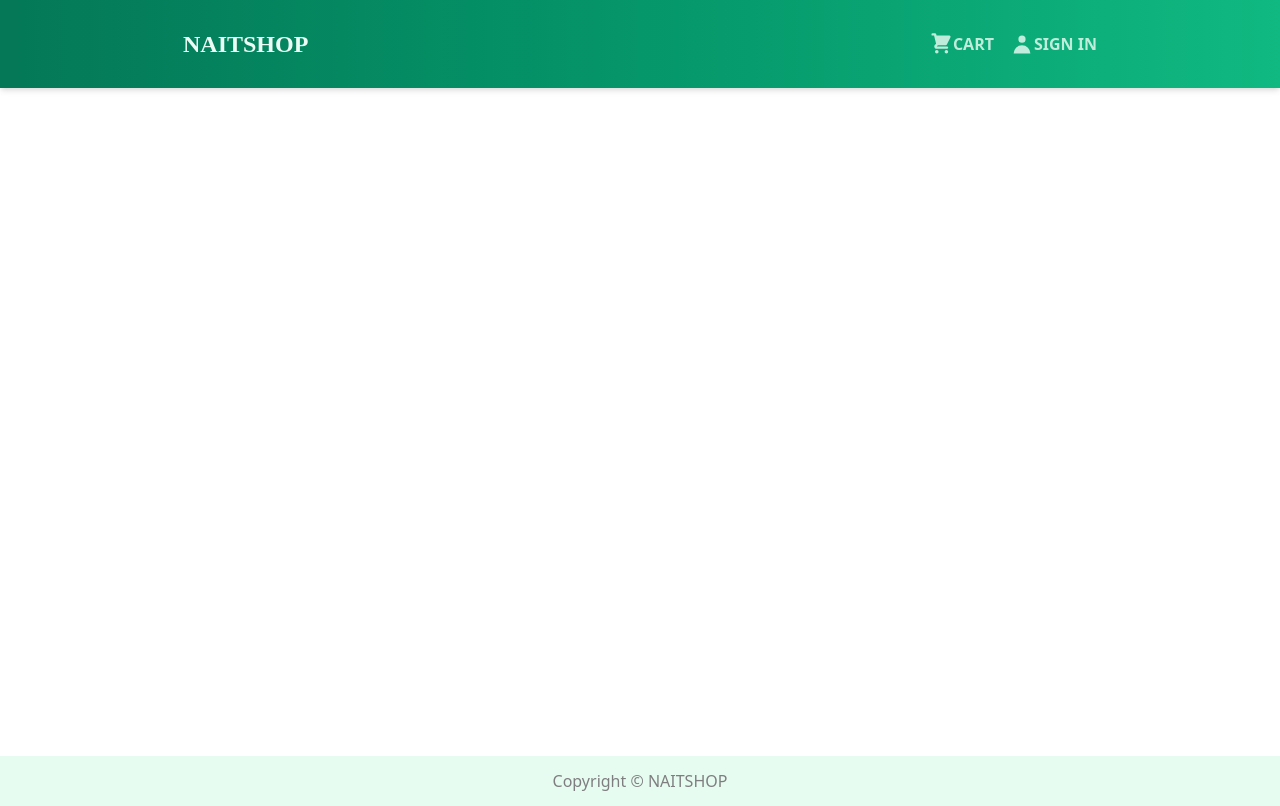
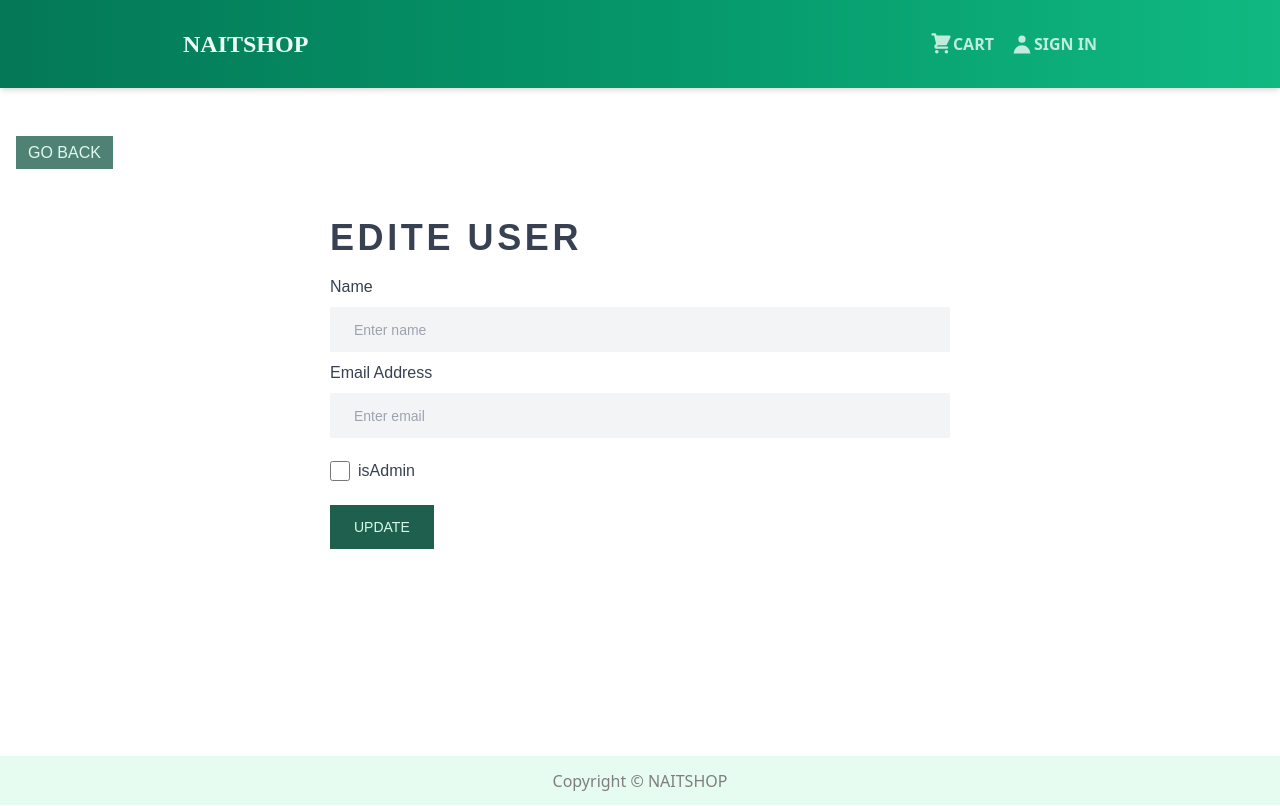
Before and after one commit to ATabdessamia/NAITSHOP, a React (Create React App) app in the folder frontend/: page /admin/user/1/edit in a window 1280 px wide. Built offline with nearby package versions, Linux system fonts and the light colour scheme.

Commit message:
adding admin dashboard

```diff
--- a/frontend/src/App.js
+++ b/frontend/src/App.js
@@ -14,6 +14,7 @@ import PaymentScreen from "./screens/PaymentScreen";
 import PlaceOrderScreen from "./screens/PlaceOrderScreen";
 import OrderScreen from "./screens/OrderScreen";
 import UserListScreen from "./screens/UserListScreen";
+import UserEditeScreen from "./screens/UserEditeScreen";
 
 const App = () => {
   return (
@@ -25,13 +26,14 @@ const App = () => {
           <Route path="/register" component={RegisterScreen} />
           <Route path="/profile" component={ProfileScreen} />
           <Route path="/admin/userList" component={UserListScreen} />
-          <Route path="/" component={HomeScreen} exact />
+          <Route path="/admin/user/:id/edit" component={UserEditeScreen} />
           <Route path="/product/:id" component={ProductScreen} />
           <Route path="/cart/:id?" component={CartScreen} />
           <Route path="/shipping" component={ShippingScreen} />
           <Route path="/payment" component={PaymentScreen} />
           <Route path="/placeorder" component={PlaceOrderScreen} />
           <Route path="/order/:id" component={OrderScreen} />
+          <Route path="/" component={HomeScreen} exact />
         </main>
         <Footer />
       </Router>
--- a/frontend/src/components/Footer.js
+++ b/frontend/src/components/Footer.js
@@ -2,7 +2,7 @@ import React from "react";
 
 const Footer = () => {
   return (
-    <footer className="border-t border border-green-100 bg-green-100 opacity-50">
+    <footer className="border-t border-green-100 bg-green-100 opacity-50">
       <div className="mx-auto w-3/4">
         <div className="grid grid-rows-1">
           <div className="grid grid-cols-1 text-center py-3">
--- /dev/null
+++ b/frontend/src/components/styledComponents/CheckedBox.js
@@ -0,0 +1,20 @@
+import React from "react";
+
+const CheckedBox = ({ value, onChange, checked }) => {
+  return (
+    <div className="my-2">
+      <label className="inline-flex items-center mt-3">
+        <input
+          type="checkbox"
+          className="h-5 w-5 focus:ring-blue-500 text-blue-600"
+          value={value}
+          onChange={onChange}
+          checked={checked}
+        />
+        <span className="ml-2 text-gray-700">isAdmin</span>
+      </label>
+    </div>
+  );
+};
+
+export default CheckedBox;
--- a/frontend/src/components/styledComponents/DialogBox.js
+++ b/frontend/src/components/styledComponents/DialogBox.js
@@ -1,14 +1,22 @@
 import React from "react";
 
-const DialogBox = () => {
+const DialogBox = ({ onClick, cancle }) => {
   return (
-    <div className="bg-red-400 w-96 absolute left-1/2 top-1/4 -translate-x-1/2  p-5 flex flex-col text-gray-100 z-50 shadow-lg rounded">
-      <span className="capitalize my-2 text-lg sm:text-3xl">are you sure?</span>
+    <div className="bg-red-400 w-4/6 sm:w-2/5 md:w-1/4 transform absolute left-1/2 top-1/4 -translate-x-1/2 p-5 flex flex-col text-gray-100 z-50 shadow-xl rounded">
+      <span className="capitalize my-2 text-lg sm:text-3xl md:text-xl lg:text-3xl">
+        are you sure?
+      </span>
       <span className="flex justify-between items-center my-2">
-        <button className="hover:bg-gray-100 bg-gray-50 p-2 md:p-1 lg:p-2 focus:outline-none focus:ring-2 focus:ring-inset focus:ring-gray-200 inline-block text-center transition-colors ease-in-out rounded text-gray-700">
+        <button
+          className="hover:bg-gray-100 bg-gray-50 p-2 md:p-1 lg:p-2 focus:outline-none focus:ring-2 focus:ring-inset focus:ring-gray-200 inline-block text-center transition-colors ease-in-out rounded text-gray-700 text-xs sm:text-sm md:text-base"
+          onClick={cancle}
+        >
           cancle
         </button>
-        <button className="hover:bg-gray-100 bg-gray-50 p-2 md:p-1 lg:p-2 focus:outline-none focus:ring-2 focus:ring-inset focus:ring-gray-200 inline-block text-center transition-colors ease-in-out rounded text-gray-700">
+        <button
+          className="hover:bg-gray-100 bg-gray-50 p-2 md:p-1 lg:p-2 focus:outline-none focus:ring-2 focus:ring-inset focus:ring-gray-200 inline-block text-center transition-colors ease-in-out rounded text-gray-700 text-xs sm:text-sm md:text-base"
+          onClick={onClick}
+        >
           ok
         </button>
       </span>
--- /dev/null
+++ b/frontend/src/screens/UserEditeScreen.js
@@ -0,0 +1,106 @@
+import React, { useState, useEffect } from "react";
+import { useDispatch, useSelector } from "react-redux";
+import { Link } from "react-router-dom";
+
+import Message from "../components/Message";
+import Loader from "../components/Loader";
+import FormContainer from "../components/FormContainer";
+import FormInput from "../components/styledComponents/FormInput";
+import FormButton from "../components/styledComponents/FormButton";
+import { getUserDetails } from "../actions/userActions";
+import CheckedBox from "../components/styledComponents/CheckedBox";
+
+const initialState = {
+  name: "",
+  email: "",
+  isAdmin: false,
+};
+
+const RegisterScreen = ({ match }) => {
+  const dispatch = useDispatch();
+  const [formData, setFormData] = useState(initialState);
+  const [checked, setchecked] = useState(false);
+  const userDetails = useSelector((state) => state.userDetails);
+  const { loading, error, user } = userDetails;
+  const userId = match.params.id;
+
+  useEffect(() => {
+    if (!user.name || user._id !== userId) {
+      //   dispatch(getUserDetails(userId));
+      console.log("h");
+    } else {
+      setFormData({
+        name: user.name,
+        email: user.email,
+        isAdmin: user.isAdmin,
+      });
+    }
+  }, [dispatch, user, userId]);
+
+  const onChangeValue = (e) =>
+    setFormData({ ...formData, [e.target.name]: e.target.value });
+
+  const submitHandler = (e) => {
+    e.preventDefault();
+  };
+
+  return (
+    <>
+      <div className="mt-10">
+        <Link
+          to="/admin/userList"
+          className="bg-green-900 opacity-70 text-green-100 px-3 py-2 ml-1 uppercase transition-colors ease-in-out focus:outline-none focus:ring-2 focus:ring-inset focus:ring-green-800"
+        >
+          go back
+        </Link>
+      </div>
+      <FormContainer>
+        <h1 className="text-lg sm:text-3xl md:text-4xl uppercase text-gray-700 p-1 -ml-1 tracking-widest font-extrabold mt-10">
+          edite user
+        </h1>
+        {loading ? (
+          <Loader />
+        ) : error ? (
+          <Message
+            message={<span className="text-red-900">{error}</span>}
+            type="error"
+            closable
+          />
+        ) : (
+          <form
+            className={`${loading && "hidden"} mt-3`}
+            onSubmit={(e) => submitHandler(e)}
+          >
+            <FormInput
+              text="name"
+              name="name"
+              type="text"
+              placeholder="Enter name"
+              value={formData.name}
+              onChange={(e) => onChangeValue(e)}
+            />
+            <FormInput
+              text="email address"
+              name="email"
+              type="email"
+              placeholder="Enter email"
+              value={formData.email}
+              onChange={(e) => onChangeValue(e)}
+            />
+            <CheckedBox
+              value={formData.isAdmin}
+              onChange={(e) => {
+                onChangeValue(e);
+                setchecked(!checked);
+              }}
+              checked={checked}
+            />
+            <FormButton text="update" />
+          </form>
+        )}
+      </FormContainer>
+    </>
+  );
+};
+
+export default RegisterScreen;
--- a/frontend/src/screens/UserListScreen.js
+++ b/frontend/src/screens/UserListScreen.js
@@ -7,11 +7,13 @@ import Loader from "../components/Loader";
 import TableTitles from "../components/styledComponents/TableTitles";
 import TableItem from "../components/styledComponents/TableItem";
 import Table from "../components/styledComponents/Table";
-import { deleteUser, listUsers } from "../actions/userActions";
 import SvgButton from "../components/styledComponents/SvgButton";
 import { checkSvg, editeSvg, XSvg } from "../components/styledComponents/Icons";
+import DialogBox from "../components/styledComponents/DialogBox";
+import { deleteUser, listUsers } from "../actions/userActions";
 
 const UserListScreen = ({ history }) => {
+  const [showDialog, setShowDialog] = useState(false);
   const dispatch = useDispatch();
   const userList = useSelector((state) => state.userList);
   const { loading, error, users } = userList;
@@ -30,8 +32,16 @@ const UserListScreen = ({ history }) => {
 
   const deleteHandler = (id) => {
     dispatch(deleteUser(id));
+    setShowDialog(false);
   };
 
+  const showHandler = () => {
+    setShowDialog(true);
+  };
+
+  const cancleHandler = () => {
+    setShowDialog(false);
+  };
   return (
     <>
       <h1 className="text-lg sm:text-3xl md:text-4xl uppercase text-gray-700 p-1 tracking-widest font-extrabold mt-10">
@@ -60,13 +70,19 @@ const UserListScreen = ({ history }) => {
                   item={
                     <span className="w-full max-w-full inline-flex items-center">
                       <Link
-                        to={`/user/${user._id}/edite`}
+                        to={`/admin/user/${user._id}/edit`}
                         className="text-blue-700 hover:text-blue-500 p-2 md:p-1 lg:p-2 focus:outline-none focus:ring-2 focus:ring-inset focus:ring-blue-600 inline-block text-center transition-colors ease-in-out mr-1 rounded-full"
                       >
                         {editeSvg}
                       </Link>
+                      {showDialog && (
+                        <DialogBox
+                          onClick={() => deleteHandler(user._id)}
+                          cancle={cancleHandler}
+                        />
+                      )}
                       <SvgButton
-                        onClick={() => deleteHandler(user._id)}
+                        onClick={showHandler}
                         className="text-red-700 hover:text-red-500 p-2 md:p-1 lg:p-2 focus:outline-none focus:ring-2 focus:ring-inset focus:ring-red-600 inline-block text-center transition-colors ease-in-out ml-1 rounded-full"
                       />
                     </span>
```
Also changed, not shown: 1 other file (tests, documents, lock files or other folders).
